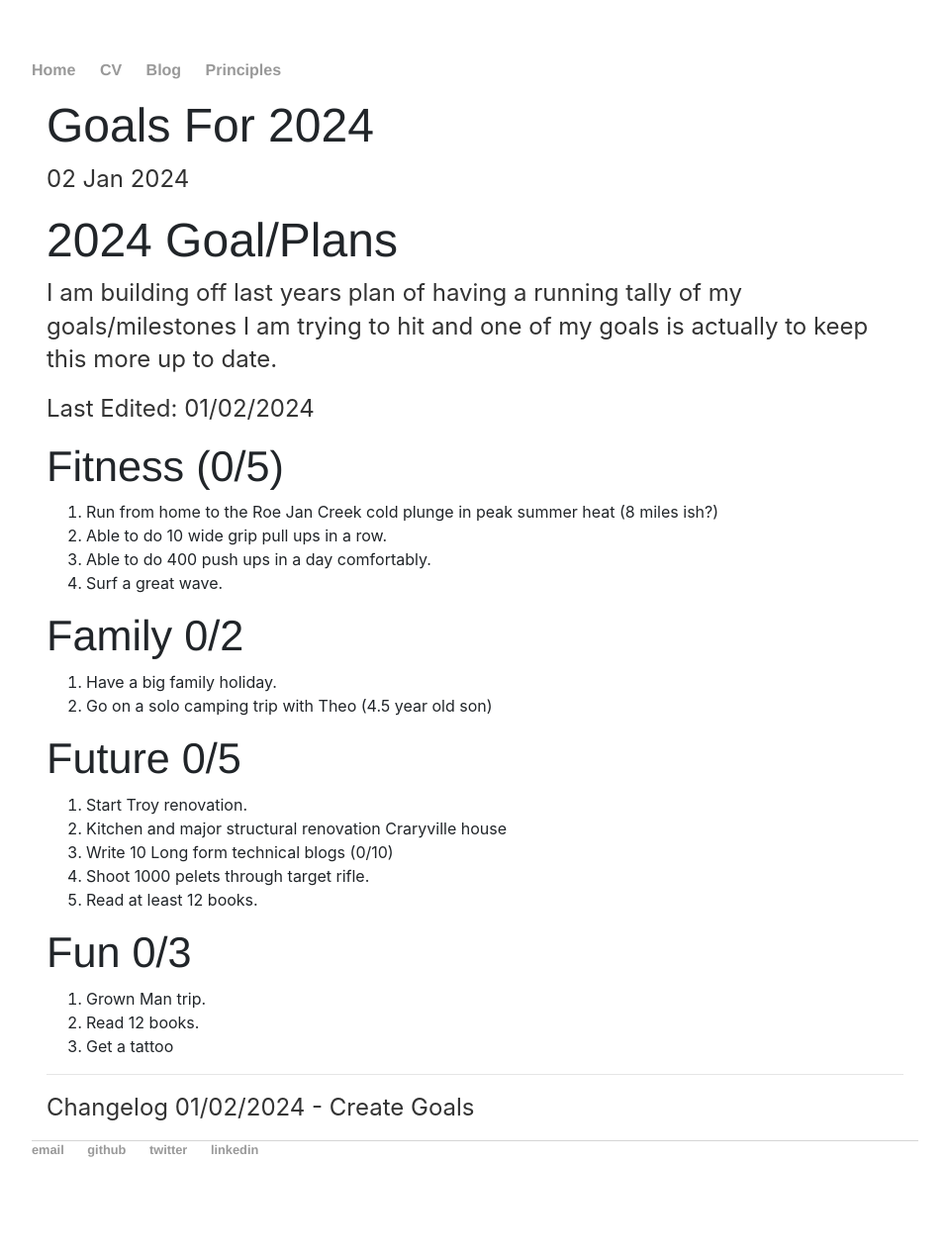
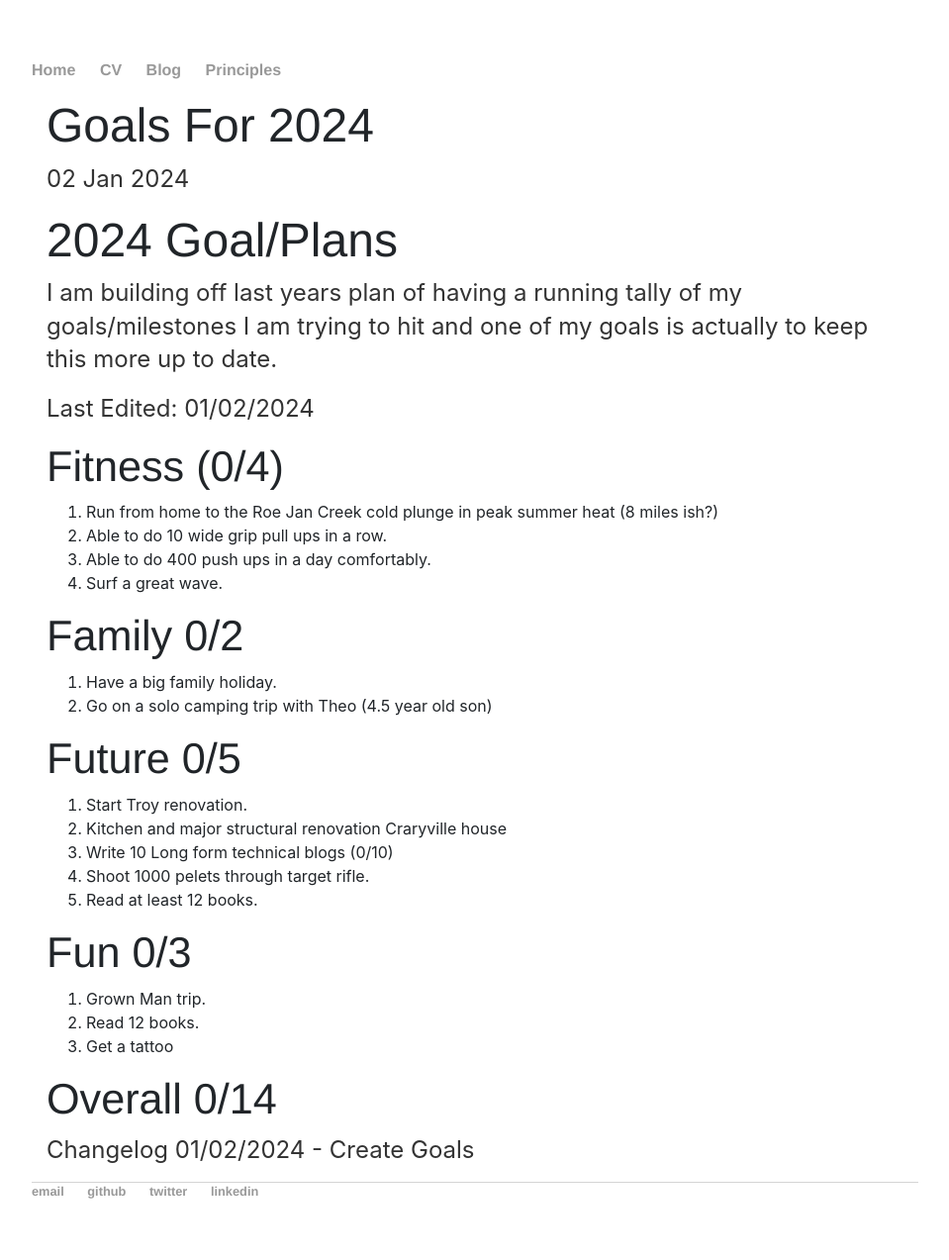
Before and after one commit to spacemanidol/spacemanidol.github.io, a Jekyll site: the page built from _posts/2024-01-02-Goals-For-2024.md, in a window 1280 px wide. Shown: the whole page at 99% size, without its empty margins (160-1119 px from the left). Built offline with Jekyll 4.4.1, drawn with Linux system fonts in a browser that asks for light colours; our own code applies the rules of GitHub Pages for plain Markdown files; comment, search, counter and statistics services are not loaded; before the commit the page ends 1230 px from its top, so only the background shows below that.

Commit message:
Update 2024-01-02-Goals-For-2024.md

```diff
--- a/_posts/2024-01-02-Goals-For-2024.md
+++ b/_posts/2024-01-02-Goals-For-2024.md
@@ -4,7 +4,7 @@ I am building off last years plan of having a running tally of my goals/mileston
 
 Last Edited: 01/02/2024
 
-## Fitness  (0/5)
+## Fitness  (0/4)
 1. Run from home to the Roe Jan Creek cold plunge in peak summer heat (8 miles ish?)
 2. Able to do 10 wide grip pull ups in a row.
 3. Able to do 400 push ups in a day comfortably.
@@ -26,7 +26,7 @@ Last Edited: 01/02/2024
 2. Read 12 books.
 3. Get a tattoo
 
-
+Overall 0/14
 -------
 Changelog
 01/02/2024 - Create Goals
```
